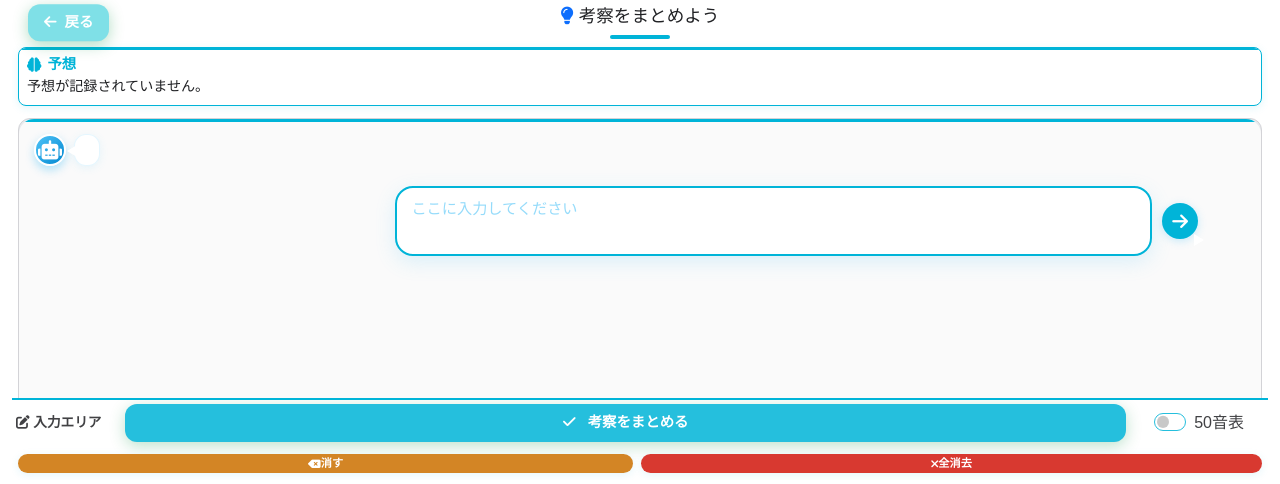
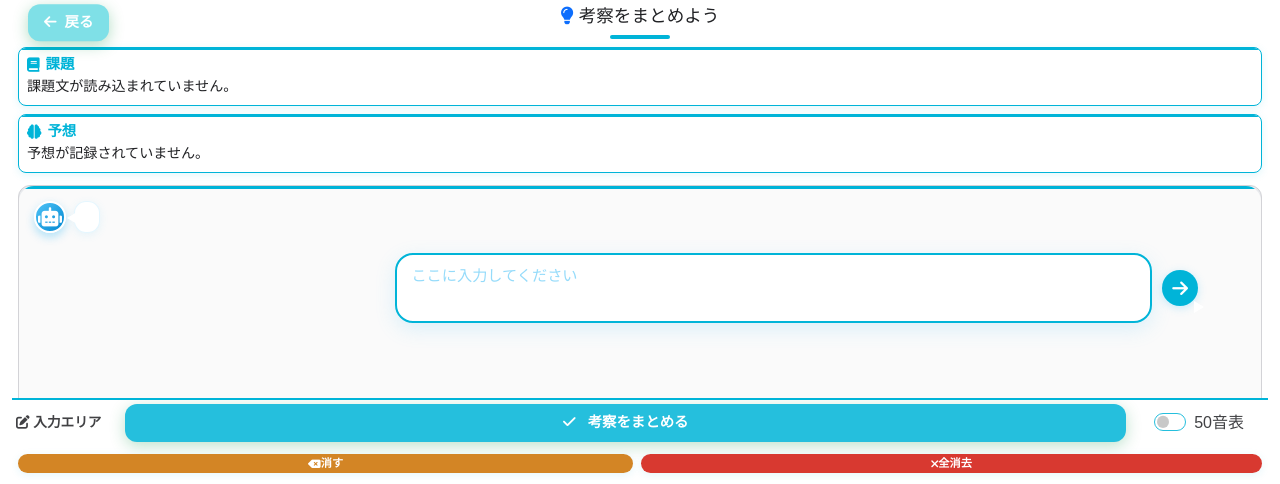
Before and after one commit to nov11masaki/scienceapp2, a Flask app: template templates/reflection.html in a window 1280 px wide. Shown: the top 484 px of the page. Run offline with Flask 3, Linux system fonts and the light colour scheme; the template is opened without the code that fills it, so the values that code supplies are empty.

Commit message:
fix(reflection): show task_content (課題文) from session in reflection view

```diff
--- a/templates/reflection.html
+++ b/templates/reflection.html
@@ -27,6 +27,14 @@
 
             <div class="task-section mb-2">
                 <div class="task-card">
+                    <h5 class="task-title">
+                        <i class="fas fa-book"></i>
+                        課題
+                    </h5>
+                    <p class="task-content">{{ session.get('task_content') or '課題文が読み込まれていません。' }}</p>
+                </div>
+
+                <div class="task-card mt-2">
                     <h5 class="task-title">
                         <i class="fas fa-brain"></i>
                         予想
```
